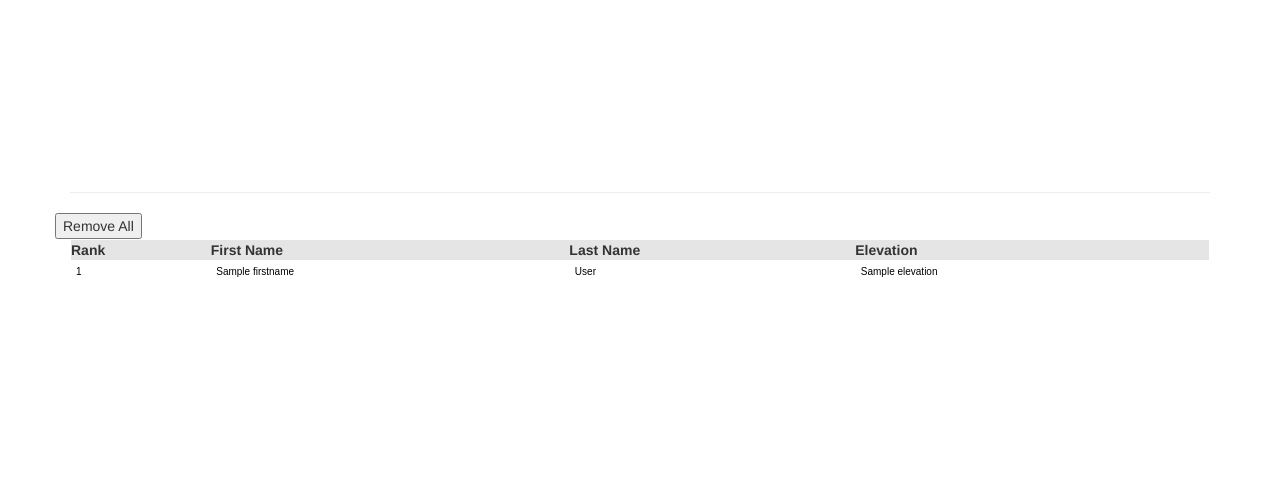
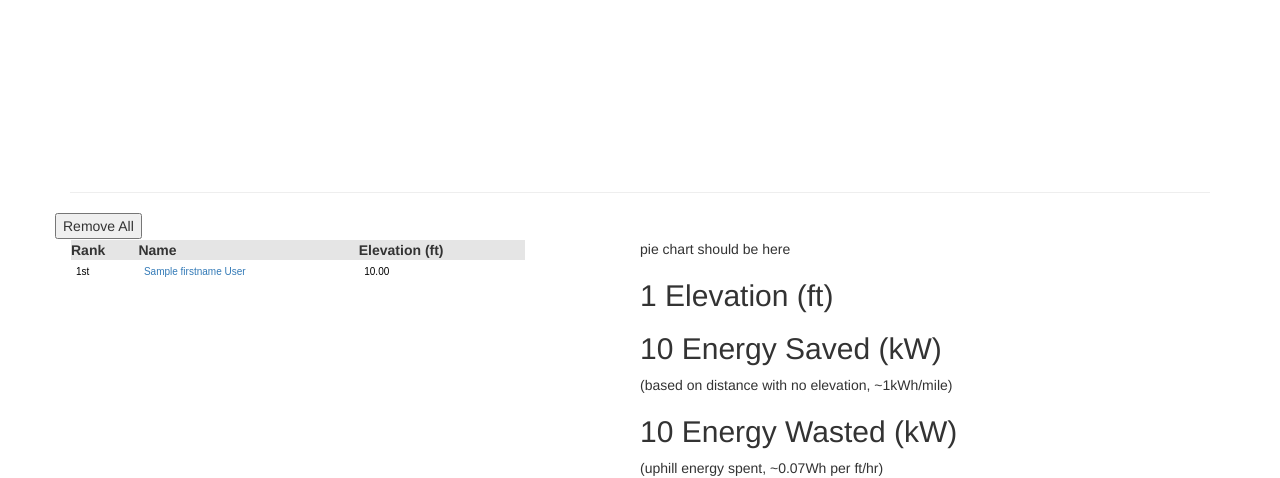
Before and after one commit to wmorrill/elevation, a Django app: template base/templates/index.html in a window 1280 px wide. Shown: the part 550-1028 px from the top of the page. Before the commit the page ends 827 px from the top, so only its background shows below. Run offline with Django 3.2, Linux system fonts and the light colour scheme; the template is opened without the code that fills it: most values are stand-ins (such as "Sample title", 1, 10 or a date in 2020); parts of the project's set-up code (start-up, migrations or seed data) failed here and were passed over; some libraries are stand-ins or nearby versions.

Commit message:
-scan for removed activities and delete them locally -added elevation/energy totals

```diff
--- a/base/templates/base.html
+++ b/base/templates/base.html
@@ -34,7 +34,7 @@
         border-radius: 50%;
         overflow: hidden;
         width: 100px;
-        height: 100px;
+        height: 60px;
         margin: auto;
         border: 2px solid white
     }
--- a/base/templates/index.html
+++ b/base/templates/index.html
@@ -1,5 +1,6 @@
 {% extends "base.html" %}
 {% load staticfiles %}
+{% load humanize %}
 
 {% block content %}
 
@@ -22,22 +23,32 @@
     chart.redraw();
     </script>">Remove All</button>
   </div> <!-- row -->
+    <div id="column1" style="float:left; margin:0; width:40%;">
     <table class="CSSTableGenerator">
         <tr>
             <th>Rank </th>
-            <th>First Name </th>
-            <th>Last Name </th>
-            <th>Elevation </th>
+            <th>Name </th>
+            <th>Elevation (ft) </th>
         </tr>
         {% for item in leaderboard %}
         <tr>
-            <td> {{ forloop.counter }}</td>
-            <td> {{ item.firstname }}</td>
-            <td> {{ item.lastname }}   </td>
-            <td> {{ item.elevation }}</td>
+            <td> {{ forloop.counter|ordinal }}</td>
+            <td> <a href="/individual/?id={{ item.id }}">{{ item.firstname }} {{ item.lastname }}</a></td>
+            <td> {{ item.elevation|floatformat:2 }}</td>
         </tr>
         {% endfor %}
     </table>
+    </div>
+    <div id = "column2" style="float:center; margin:0; width:10%;"></div>
+    <div id = "column3" style="float:right; margin:0; width:50%;">
+        <div id="pie_chart">pie chart should be here</div>
+
+        <h2>{{ total_elevation|intword }} Elevation (ft)</h2>
+        <h2>{{ energy_saved|intcomma }} Energy Saved (kW)</h2>
+        (based on distance with no elevation, ~1kWh/mile)
+        <h2>{{ energy_wasted|intcomma }} Energy Wasted (kW)</h2>
+        (uphill energy spent, ~0.07Wh per ft/hr)
+     </div>
 </div>
 
 
--- a/base/templates/individual.html
+++ b/base/templates/individual.html
@@ -31,7 +31,7 @@
         {% for item in activity_list %}
         <tr>
             <td> {{ item.day }}</td>
-            <td> <a href="https://www.strava.com/activities/{{ item.id }}">{{ item.name }}</a></td>
+            <td> <a href="https://www.strava.com/activities/{{ item.id }}" target="_newtab">{{ item.name }}</a></td>
             <td> {{ item.total_elevation_gain|floatformat:2 }}</td>
             <td> {{ item.cumulative_elevation|floatformat:2 }}</td>
             <td> {{ item.distance|floatformat:2 }}</td>
--- a/elevation/settings.py
+++ b/elevation/settings.py
@@ -40,6 +40,7 @@ INSTALLED_APPS = [
     'base',
     'stravalib',
     'chartit',
+    'django.contrib.humanize',
 ]
 
 MIDDLEWARE_CLASSES = [
```
Also changed, not shown: base/apps.py (+10 -0 lines), base/views.py (+9 -1 lines).
